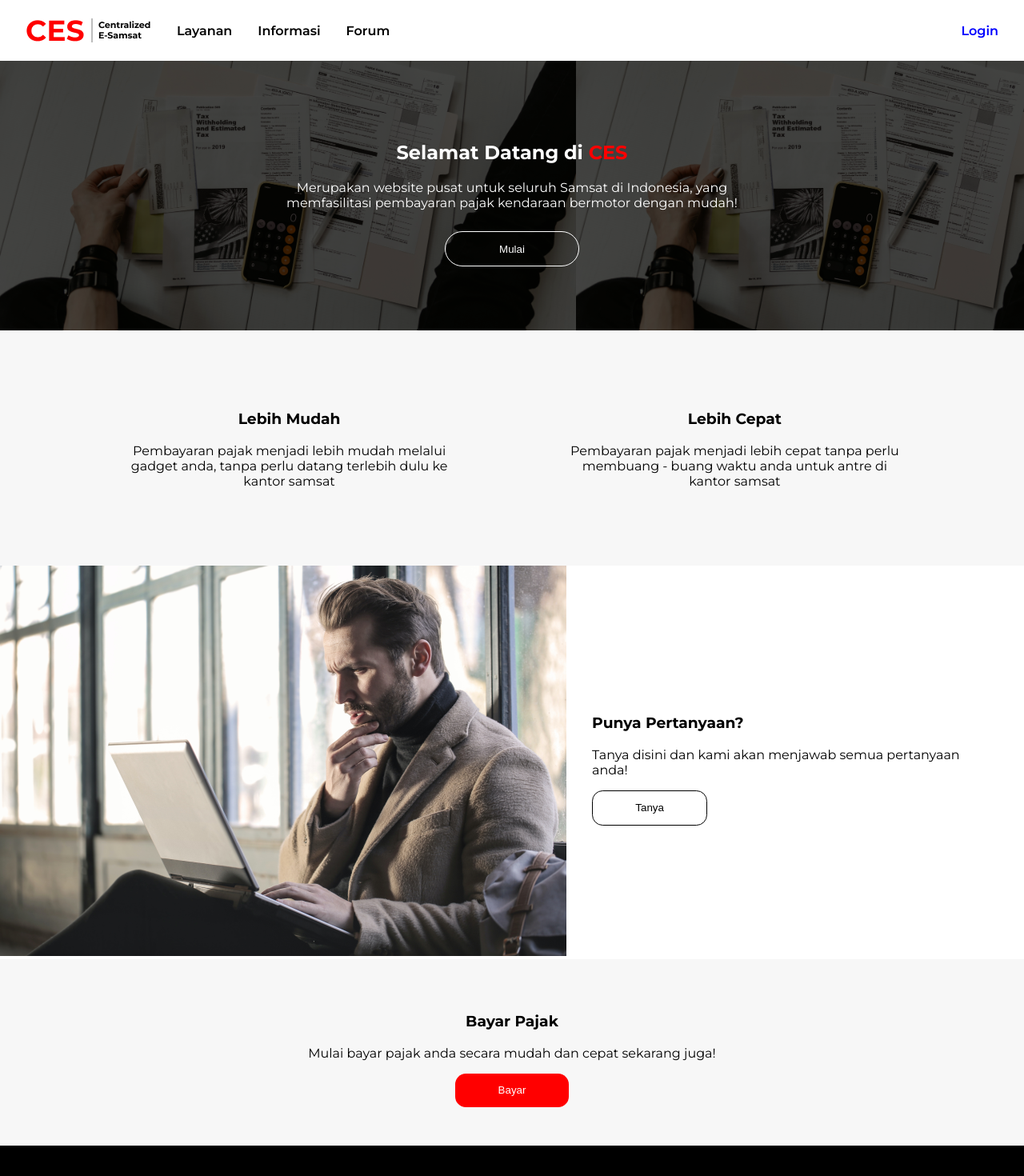
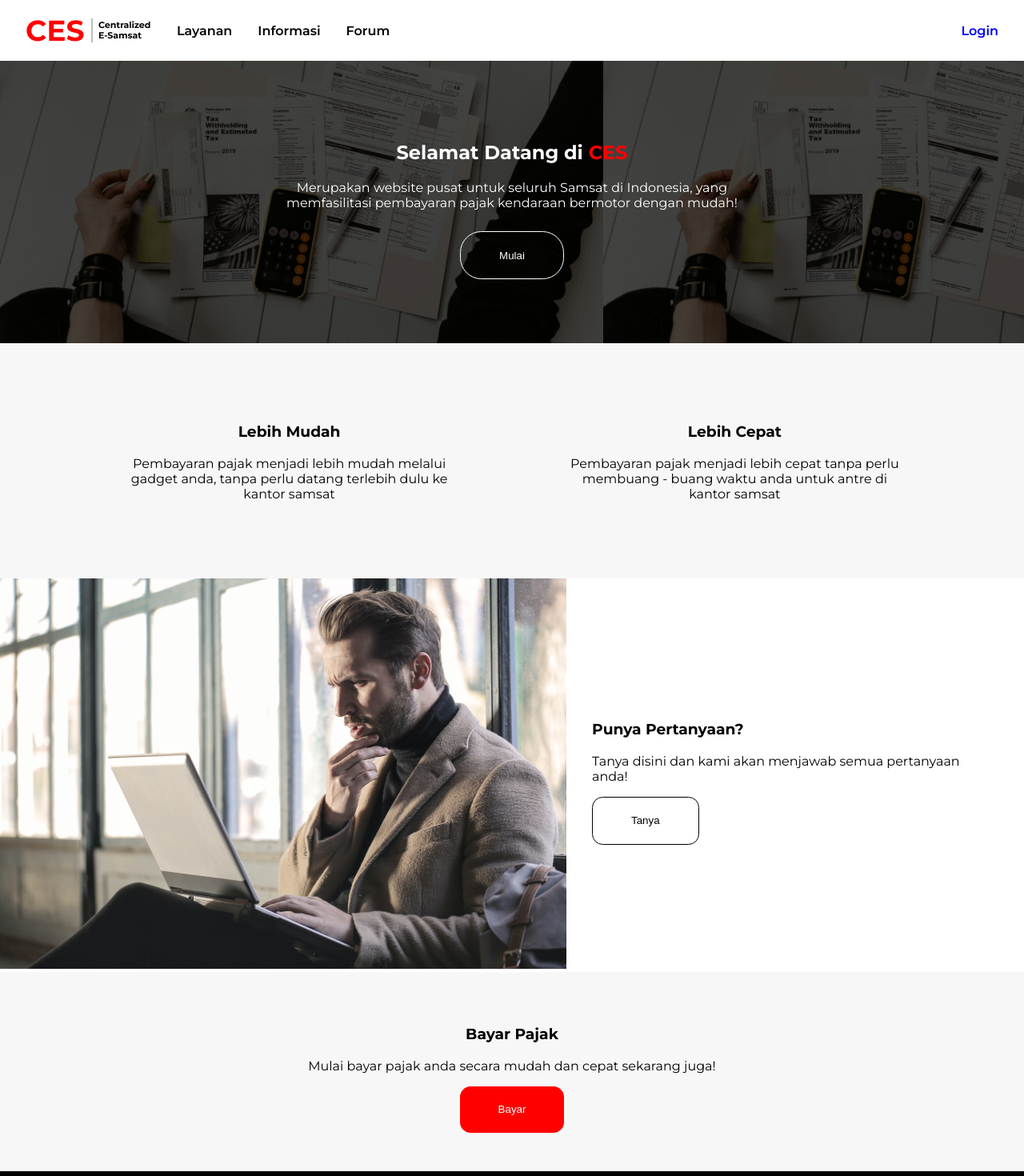
Before and after one commit to rizyxy/ces-next, a Next.js app: page / in a window 1280 px wide. Shown: the top 1470 px of the page at 80% size. Built offline with nearby package versions, Linux system fonts and the light colour scheme.

Commit message:
benerin home dikit

```diff
--- a/src/app/globals.css
+++ b/src/app/globals.css
@@ -1,5 +1,6 @@
 body {
-  margin: 0%;
-  padding: 0%;
+  margin: 0;
+  padding: 0;
+  box-sizing: border-box;
   font-family: 'Montserrat', sans-serif;
 }
--- a/src/app/home.module.css
+++ b/src/app/home.module.css
@@ -21,13 +21,14 @@
     margin-top: 2em;
     border: 1px solid white;
     border-radius: 2em;
-    padding: 0em 5em;
+    padding: 0.5rem 3rem;
     color: white;
     font-weight: 500;
     background-color: transparent;
 }
 
 .introbutton:hover {
+    transition: 0.5s;
     background-color: white;
     color: black;
 }
@@ -68,11 +69,12 @@
     border: 1.5px solid black;
     color: black;
     background-color: transparent;
-    padding: 0em 4em;
+    padding: 0.5rem 3rem;
     border-radius: 1em;
 }
 
 .faqbutton:hover {
+    transition: 0.5s;
     background-color: black;
     color: white;
 }
@@ -84,9 +86,17 @@
 }
 
 .paybutton {
+    padding: 0.5rem 3rem;
+    cursor: pointer;
     border: none;
     background-color: red;
-    padding: 0em 4em;
     color: white;
     border-radius: 1em;
 }
+
+.paybutton:hover {
+    border: 1px solid red;
+    transition: 0.5s;
+    background-color: white;
+    color: red;
+}
```
Also changed, not shown: package.json (+6 -4 lines), 1 other file (tests, documents, lock files or other folders).
